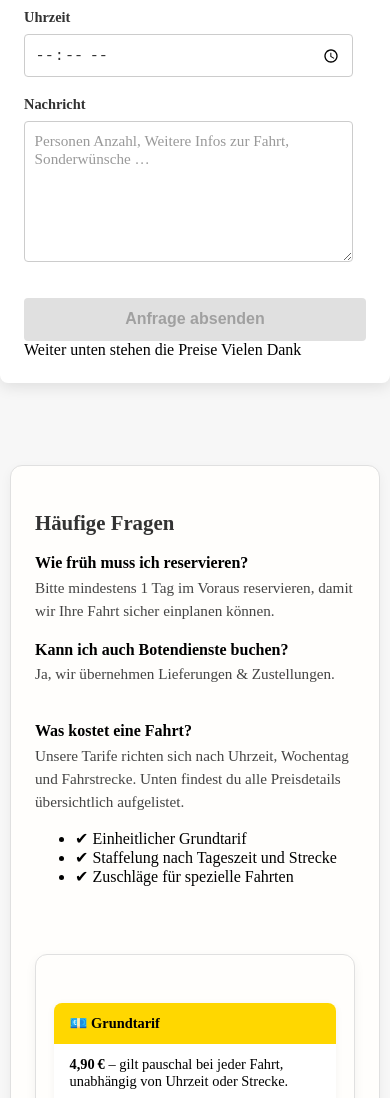
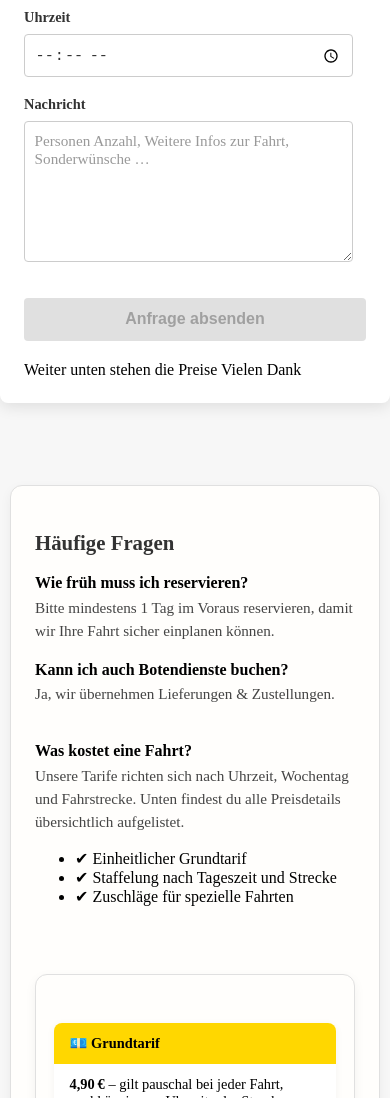
Before and after one commit to BekirLabjani/go-taxi-web-page, an Angular app: page / in a window 390 px wide. Shown: the part 2744-3842 px from the top of the page. Built offline with nearby package versions, Linux system fonts and the light colour scheme.

Commit message:
Update 0.1

```diff
--- a/src/app/page/contact/formcontact/formcontact.component.scss
+++ b/src/app/page/contact/formcontact/formcontact.component.scss
@@ -87,6 +87,7 @@ button[type="submit"] {
   font-size: 1.2rem;
   font-weight: bold;
   cursor: pointer;
+  margin-bottom: 20px;
   transition: background-color 0.3s, transform 0.2s;
 
   &:hover:not(:disabled) {
--- a/src/app/page/pricerange/pricerange.component.scss
+++ b/src/app/page/pricerange/pricerange.component.scss
@@ -107,7 +107,6 @@
 // Mobile Ansicht bleibt unverändert
 @media (max-width: 768px) {
   .kontakt-wrapper {
-    flex-direction: column;
     gap: 2rem;
   }
 }
@@ -128,7 +127,7 @@
   }
 
   .kontakt-wrapper {
-    height: 1400px;
+    height: auto;
   }
 }
 
@@ -140,7 +139,7 @@
   }
 
   .kontakt-wrapper {
-    height: 1650px;
+    height: 1480px;
     flex-direction: row;
     justify-content: center;
   }
@@ -161,7 +160,7 @@
   }
 
   .kontakt-wrapper {
-    height: 1650px;
+    height: 1540px;
     flex-direction: row;
     justify-content: center;
   }
```
